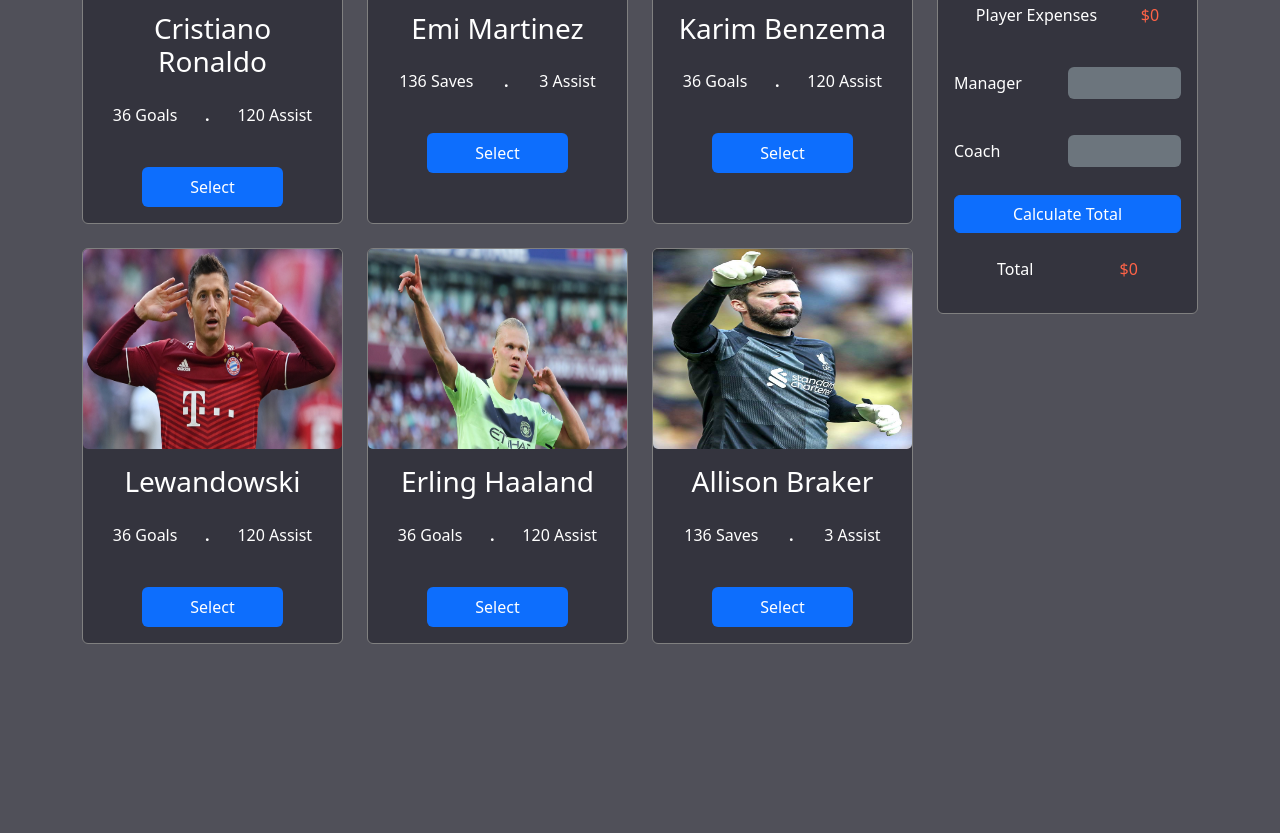
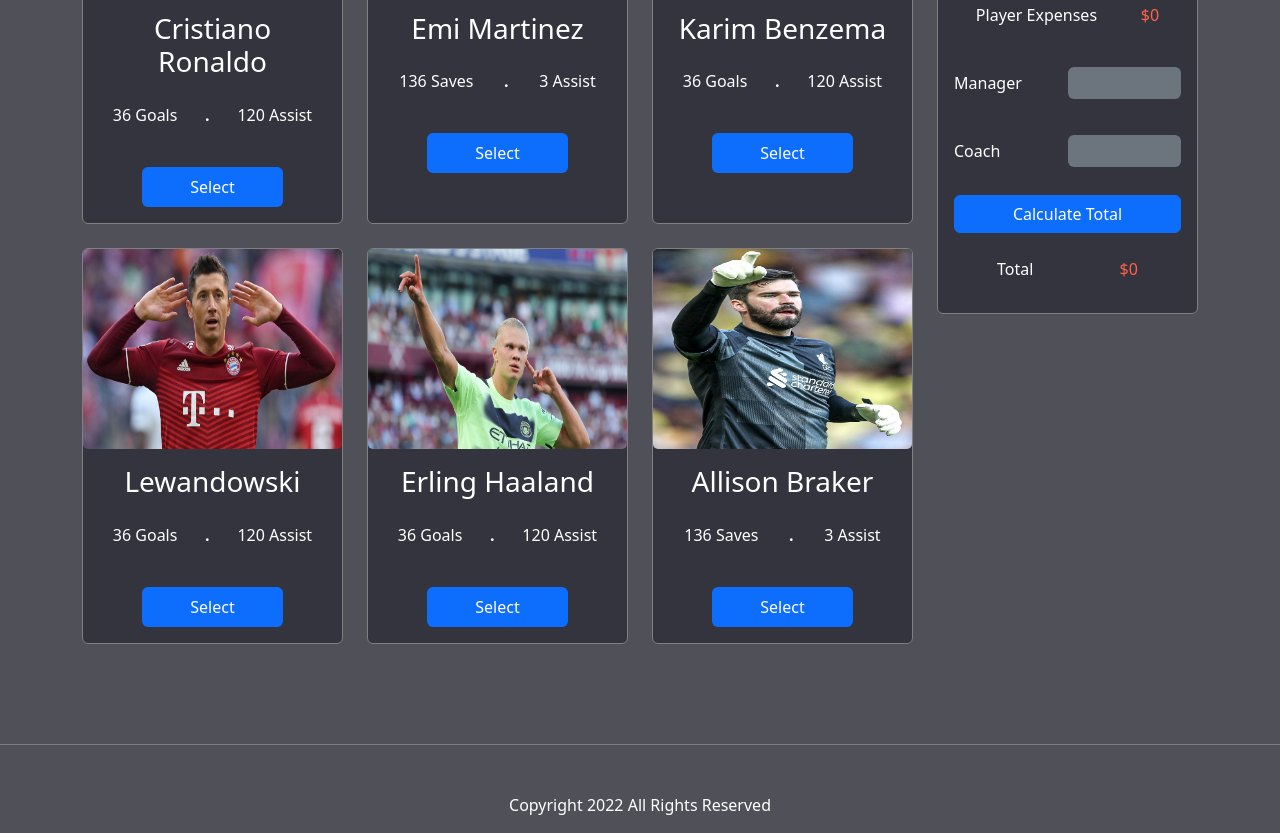
Before and after one commit to abusayed0/select-best-five, a plain HTML site: page index.html in a window 1280 px wide. Shown: the part 1144-1977 px from the top of the page. Before the commit the page ends 1788 px from the top, so only its background shows below. Drawn offline with nearby package versions, Linux system fonts and the light colour scheme.

Commit message:
added footer

```diff
--- a/index.html
+++ b/index.html
@@ -176,7 +176,8 @@
                                 <h2 class="card-title text-center mt-2">Budget</h5>
                                     <div class="mt-4 d-flex justify-content-between align-items-baseline">
                                         <p>Per Player</p>
-                                        <input type="text" id="per-player-rate" class="text-white p-1 rounded bg-secondary w-50 border-0">
+                                        <input type="text" id="per-player-rate"
+                                            class="text-white p-1 rounded bg-secondary w-50 border-0">
                                     </div>
                                     <button class="btn btn-primary w-100 mt-3" id="calculate">Calculate</button>
                                     <div class="mt-4 d-flex justify-content-around">
@@ -185,13 +186,16 @@
                                     </div>
                                     <div class="mt-4 d-flex justify-content-between align-items-baseline">
                                         <p>Manager</p>
-                                        <input type="text" id="manager" class="text-white p-1 rounded bg-secondary w-50 border-0">
+                                        <input type="text" id="manager"
+                                            class="text-white p-1 rounded bg-secondary w-50 border-0">
                                     </div>
                                     <div class="mt-4 d-flex justify-content-between align-items-baseline">
                                         <p>Coach</p>
-                                        <input type="text" id="coach" class="text-white p-1 rounded bg-secondary w-50 border-0">
+                                        <input type="text" id="coach"
+                                            class="text-white p-1 rounded bg-secondary w-50 border-0">
                                     </div>
-                                    <button class="btn btn-primary w-100 mt-3" id="calculate-total">Calculate Total</button>
+                                    <button class="btn btn-primary w-100 mt-3" id="calculate-total">Calculate
+                                        Total</button>
                                     <div class="mt-4 d-flex justify-content-around ">
                                         <p>Total</p>
                                         <p class="money-container">$<span id="total">0</span></p>
@@ -202,6 +206,10 @@
                 </div>
         </section>
     </main>
+    <hr class="text-white">
+    <footer class="text-center text-white mt-5">
+        <p>Copyright 2022 All Rights Reserved</p>
+    </footer>
     <!-- bootstrap js link  -->
     <script src="https://cdn.jsdelivr.net/npm/bootstrap@5.2.1/dist/js/bootstrap.bundle.min.js"
         integrity="sha384-u1OknCvxWvY5kfmNBILK2hRnQC3Pr17a+RTT6rIHI7NnikvbZlHgTPOOmMi466C8"
--- a/style.css
+++ b/style.css
@@ -17,3 +17,6 @@
 .money-container{
     color: tomato;
 }
+hr{
+    margin-top: 100px;
+}
```
